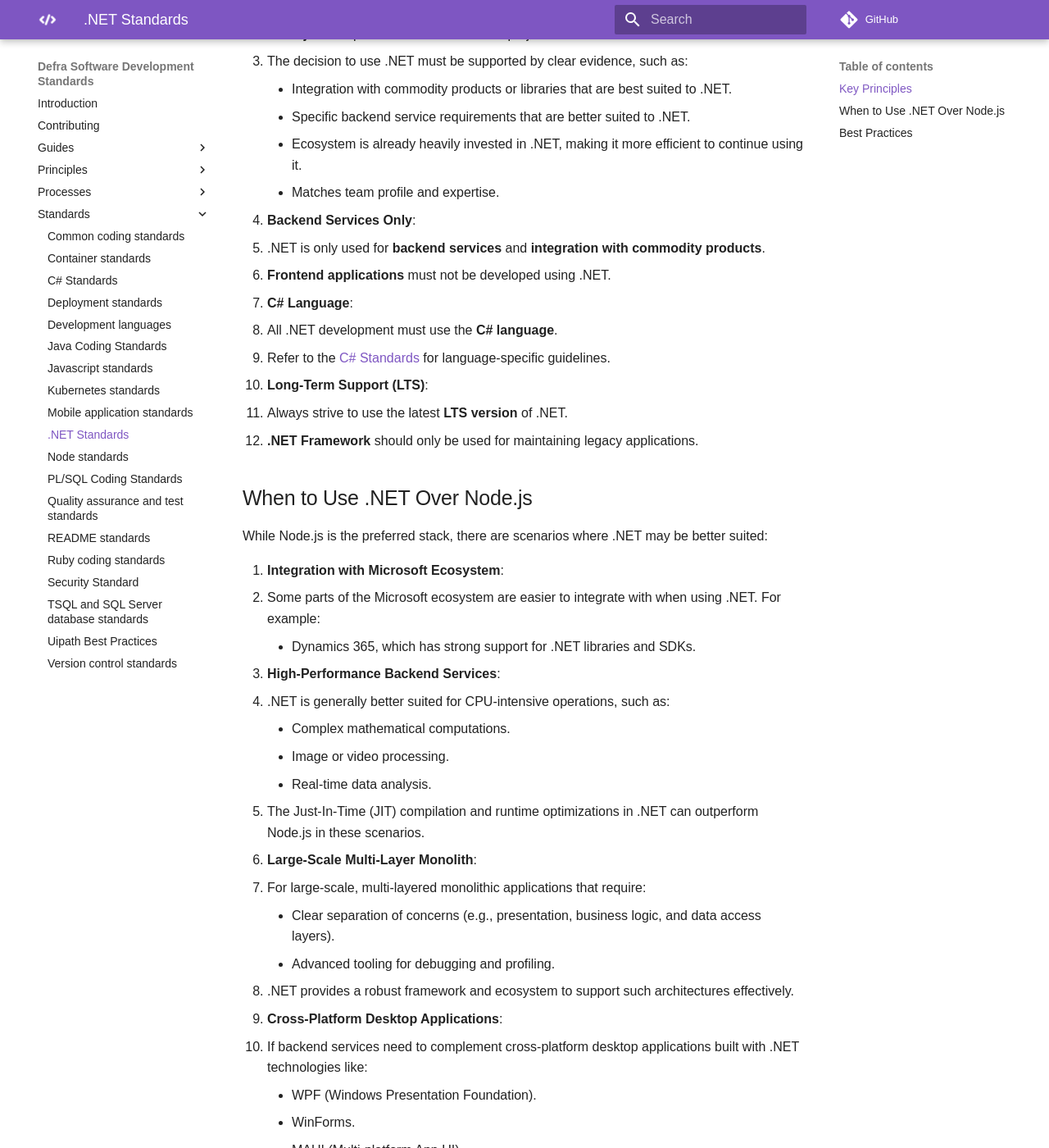
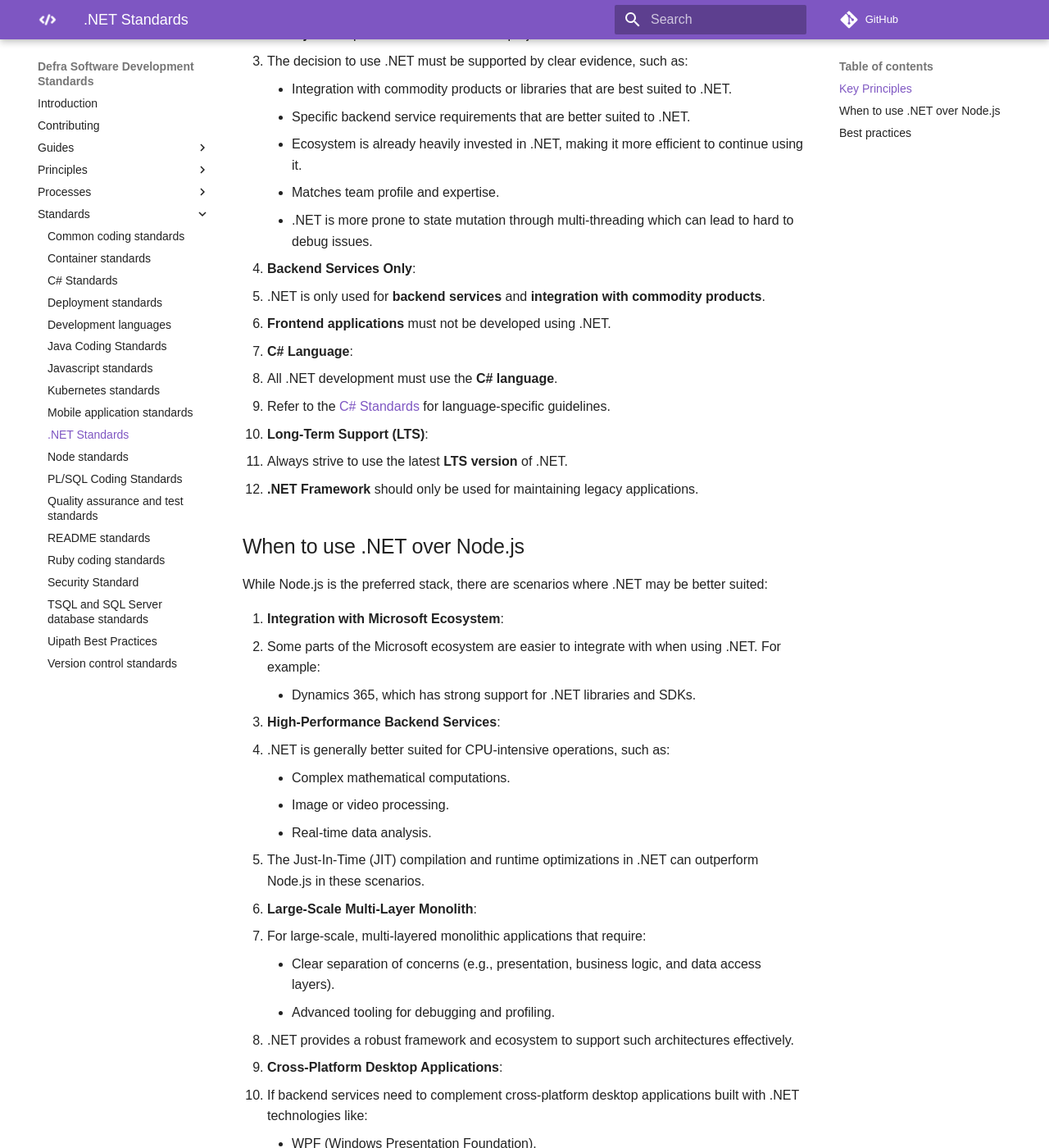
Before and after one commit to DEFRA/software-development-standards, an MkDocs documentation site: the page built from docs/standards/net_standards.md, in a window 1280 px wide and 1400 px high, scrolled down 461 px. Shown: the whole window at 82% size. Built offline with MkDocs 1.6.1 and Material for MkDocs 9.7.7, drawn with Linux system fonts in a browser that asks for light colours; some web fonts are replaced; comment, search, counter and statistics services are not loaded; some of the changed text lies outside the part shown.

Commit message:
Add state mutation thread

```diff
--- a/docs/standards/net_standards.md
+++ b/docs/standards/net_standards.md
@@ -15,6 +15,7 @@ The use of .NET must be justified with an **evidence-based decision**. This docu
      - Specific backend service requirements that are better suited to .NET.
      - Ecosystem is already heavily invested in .NET, making it more efficient to continue using it.
      - Matches team profile and expertise.
+     - .NET is more prone to state mutation through multi-threading which can lead to hard to debug issues.
 
 2. **Backend Services Only**:
    - .NET is only used for **backend services** and **integration with commodity products**.
@@ -28,7 +29,7 @@ The use of .NET must be justified with an **evidence-based decision**. This docu
    - Always strive to use the latest **LTS version** of .NET.
    - **.NET Framework** should only be used for maintaining legacy applications.
 
-## When to Use .NET Over Node.js
+## When to use .NET over Node.js
 
 While Node.js is the preferred stack, there are scenarios where .NET may be better suited:
 
@@ -56,7 +57,7 @@ While Node.js is the preferred stack, there are scenarios where .NET may be bett
      - MAUI (Multi-platform App UI).
    - .NET ensures seamless integration between the desktop and backend.
 
-## Best Practices
+## Best practices
 
 To ensure consistency and maintainability, follow Microsoft's official guidelines for .NET development:
 - [Microsoft .NET Documentation](https://learn.microsoft.com/en-us/dotnet/)
```
